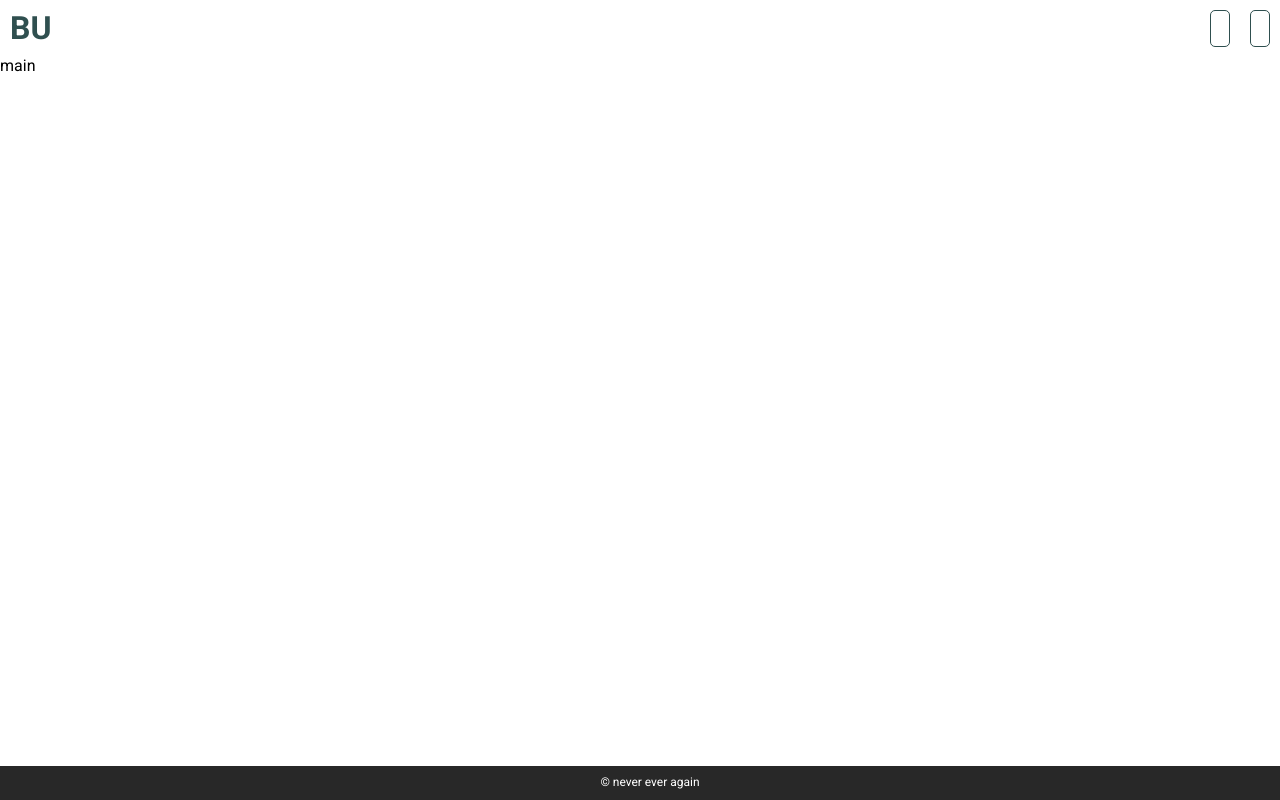
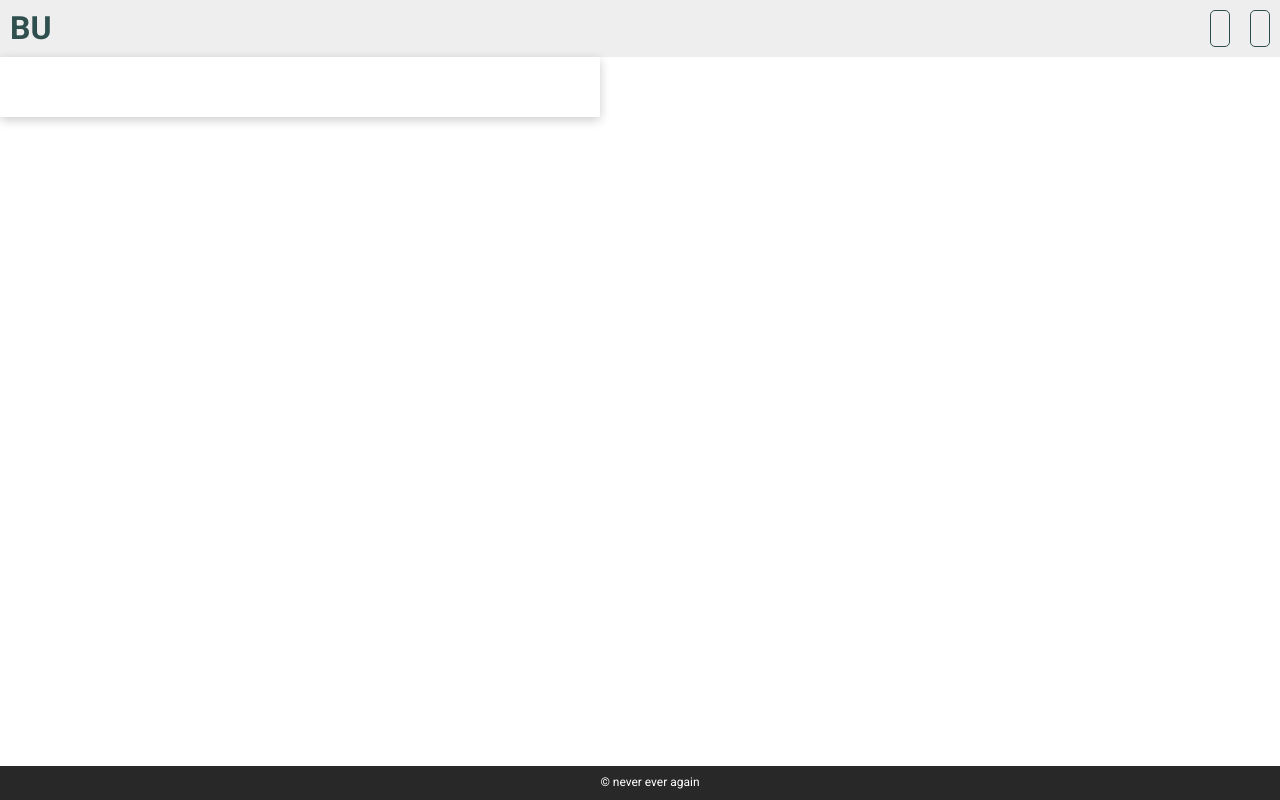
Before and after one commit to JarLob/react-atsiskaitymas, a React (Create React App) app: page / in a window 1280 px wide. Built offline with nearby package versions, Linux system fonts and the light colour scheme.

Commit message:
cards html and style done

```diff
--- /dev/null
+++ b/src/components/other/card/card.css
@@ -0,0 +1,15 @@
+.card {
+  width: 100%;
+  max-width: 600px;
+  box-shadow: 0 3px 10px rgba(0, 0, 0, 0.2);
+  padding: 20px;
+  box-sizing: border-box;
+}
+.card .cardHeading {
+  font-size: 18px;
+  font-weight: 500;
+  margin-bottom: 20px;
+}
+.card .cardContent {
+  font-size: 14px;
+}/*# sourceMappingURL=card.css.map */
--- /dev/null
+++ b/src/components/other/card/card.jsx
@@ -0,0 +1,13 @@
+import "./card.scss"
+
+const Card = (props) => {
+
+    return (
+        <article className="card">
+            <h3 className="cardHeading">{props.heading}</h3>
+            <p className="cardContent">{props.content}</p>
+        </article>
+    );
+  }
+
+  export default Card;
--- /dev/null
+++ b/src/components/other/card/card.scss
@@ -0,0 +1,15 @@
+.card{
+    width: 100%;
+    max-width: 600px;
+    box-shadow: 0 3px 10px rgb(0 0 0 / 0.2);
+    padding: 20px;
+    box-sizing: border-box;
+    .cardHeading{
+        font-size: 18px;
+        font-weight: 500;
+        margin-bottom: 20px;
+    }
+    .cardContent{
+        font-size: 14px;
+    }
+}
--- a/src/components/pages/HomePage.jsx
+++ b/src/components/pages/HomePage.jsx
@@ -1,5 +1,6 @@
 import Header from "../sections/header/Header";
 import Footer from "../sections/footer/Footer"
+import Card from "../other/card/card";
 
 const HomePage = () => {
 
@@ -7,7 +8,7 @@ const HomePage = () => {
     <>
       <Header />
       <main>
-        main
+        <Card />
       </main>
       <Footer />
     </>
--- a/src/components/sections/header/header.css
+++ b/src/components/sections/header/header.css
@@ -3,6 +3,7 @@ header {
   justify-content: flex-end;
   gap: 20px;
   padding: 10px;
+  background-color: rgb(238, 238, 238);
 }
 header .logo {
   margin-right: auto;
--- a/src/components/sections/header/header.scss
+++ b/src/components/sections/header/header.scss
@@ -3,6 +3,7 @@ header{
     justify-content: flex-end;
     gap: 20px;
     padding: 10px;
+    background-color: rgb(238, 238, 238);
     .logo{
         margin-right: auto;
         color:darkslategray;
```
Also changed, not shown: 2 other files (tests, documents, lock files or other folders).
